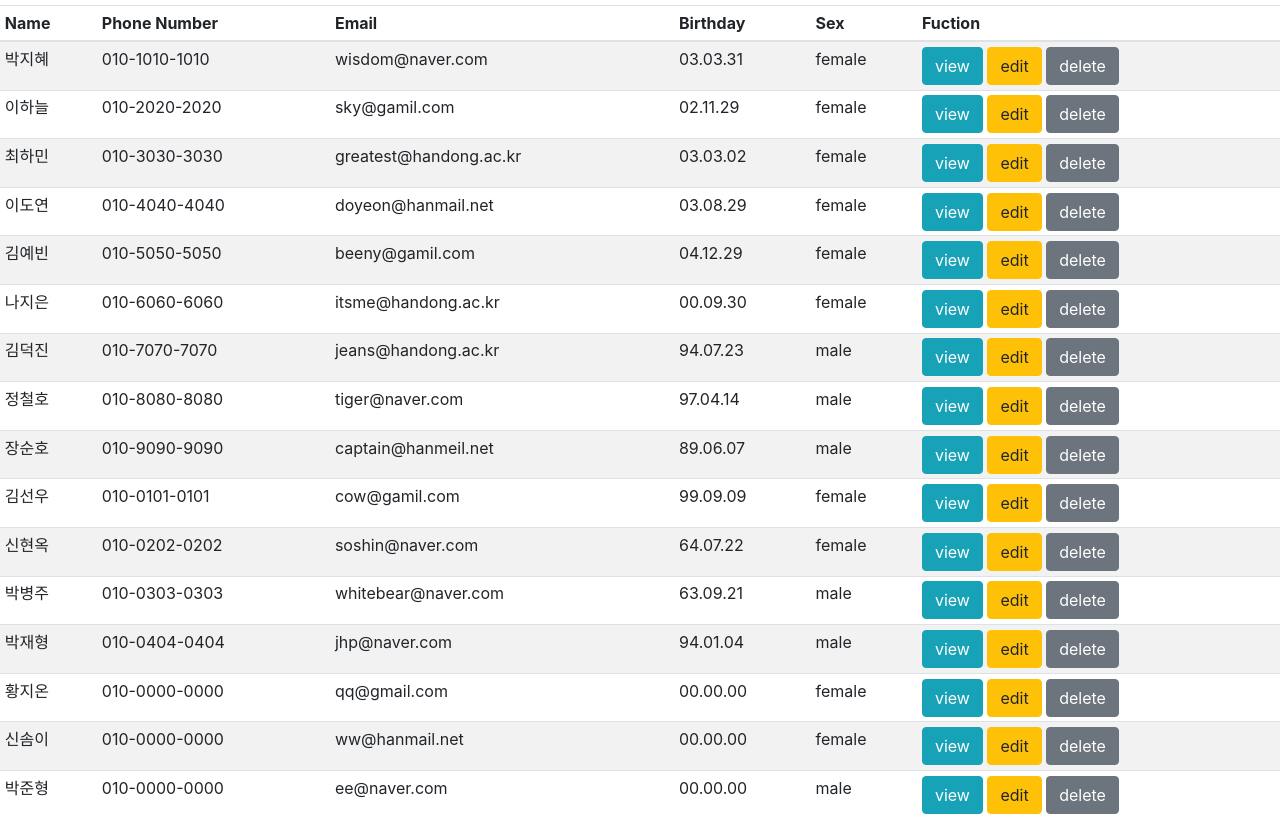
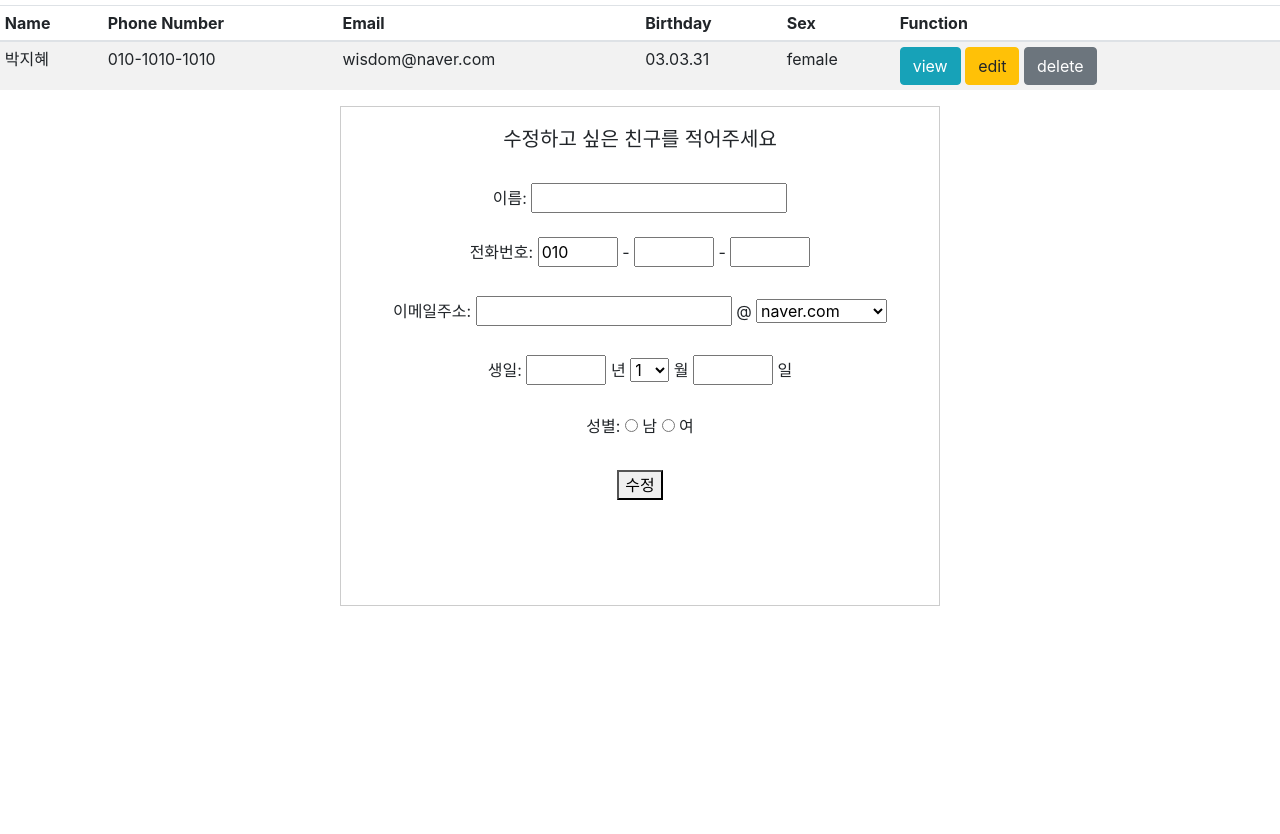
Before and after one commit to syp0728/PP2_Project2, a plain HTML site: page edit.html in a window 1280 px wide. Shown: the part 105-939 px from the top of the page. After the commit the page ends 800 px from the top, so only its background shows below. Drawn offline with nearby package versions, Linux system fonts and the light colour scheme.

Commit message:
edit form

```diff
--- a/edit.html
+++ b/edit.html
@@ -14,6 +14,22 @@
         .button-section a {
             display: block;
             margin-bottom: 10px;
+        }
+        /* Square container for form content */
+        .square-container {
+            background-color: #fff;
+            border: 1px solid #ccc;
+            padding: 20px;
+            width: 600px;
+            height: 500px;
+            margin: 0 auto;
+        }
+        /* Adjust the width of phone number input fields */
+        .phone-input {
+            width: 80px; /* Adjust the width as needed */
+        }
+        .birthday-input {
+            width: 80px;
         }
     </style>
 </head>
@@ -67,7 +83,7 @@
               <th>Email</th>
               <th>Birthday</th>
               <th>Sex</th>
-              <th>Fuction</th>
+              <th>Function</th>
             </tr>
           </thead>
           <tbody>
@@ -81,194 +97,86 @@
                 <a class="btn btn-info" href="#">view</a>
                 <a class="btn btn-warning" href="#">edit</a>
                 <a class="btn btn-secondary" href="#">delete</a>
-            </td>
+              </td>
             </tr>
-            <tr>
-                <td>이하늘</td>
-                <td>010-2020-2020</td>
-                <td>sky@gamil.com</td>
-                <td>02.11.29</td>
-                <td>female</td>
-                <td>
-                    <a class="btn btn-info" href="#">view</a>
-                    <a class="btn btn-warning" href="#">edit</a>
-                    <a class="btn btn-secondary" href="#">delete</a>
-                </td>
-              </tr>
-              <tr>
-                <td>최하민</td>
-                <td>010-3030-3030</td>
-                <td>greatest@handong.ac.kr</td>
-                <td>03.03.02</td>
-                <td>female</td>
-                <td>
-                    <a class="btn btn-info" href="#">view</a>
-                    <a class="btn btn-warning" href="#">edit</a>
-                    <a class="btn btn-secondary" href="#">delete</a>
-                </td>
-              </tr>
-              <tr>
-                <td>이도연</td>
-                <td>010-4040-4040</td>
-                <td>doyeon@hanmail.net</td>
-                <td>03.08.29</td>
-                <td>female</td>
-                <td>
-                    <a class="btn btn-info" href="#">view</a>
-                    <a class="btn btn-warning" href="#">edit</a>
-                    <a class="btn btn-secondary" href="#">delete</a>
-                </td>
-              </tr>
-              <tr>
-                <td>김예빈</td>
-                <td>010-5050-5050</td>
-                <td>beeny@gamil.com</td>
-                <td>04.12.29</td>
-                <td>female</td>
-                <td>
-                    <a class="btn btn-info" href="#">view</a>
-                    <a class="btn btn-warning" href="#">edit</a>
-                    <a class="btn btn-secondary" href="#">delete</a>
-                </td>
-              </tr>
-              <tr>
-                <td>나지은</td>
-                <td>010-6060-6060</td>
-                <td>itsme@handong.ac.kr</td>
-                <td>00.09.30</td>
-                <td>female</td>
-                <td>
-                    <a class="btn btn-info" href="#">view</a>
-                    <a class="btn btn-warning" href="#">edit</a>
-                    <a class="btn btn-secondary" href="#">delete</a>
-                </td>
-              </tr>
-              <tr>
-                <td>김덕진</td>
-                <td>010-7070-7070</td>
-                <td>jeans@handong.ac.kr</td>
-                <td>94.07.23</td>
-                <td>male</td>
-                <td>
-                    <a class="btn btn-info" href="#">view</a>
-                    <a class="btn btn-warning" href="#">edit</a>
-                    <a class="btn btn-secondary" href="#">delete</a>
-                </td>
-              </tr>
-              <tr>
-                <td>정철호</td>
-                <td>010-8080-8080</td>
-                <td>tiger@naver.com</td>
-                <td>97.04.14</td>
-                <td>male</td>
-                <td>
-                    <a class="btn btn-info" href="#">view</a>
-                    <a class="btn btn-warning" href="#">edit</a>
-                    <a class="btn btn-secondary" href="#">delete</a>
-                </td>
-              </tr>
-              <tr>
-                <td>장순호</td>
-                <td>010-9090-9090</td>
-                <td>captain@hanmeil.net</td>
-                <td>89.06.07</td>
-                <td>male</td>
-                <td>
-                    <a class="btn btn-info" href="#">view</a>
-                    <a class="btn btn-warning" href="#">edit</a>
-                    <a class="btn btn-secondary" href="#">delete</a>
-                </td>
-              </tr>
-              <tr>
-                <td>김선우</td>
-                <td>010-0101-0101</td>
-                <td>cow@gamil.com</td>
-                <td>99.09.09</td>
-                <td>female</td>
-                <td>
-                    <a class="btn btn-info" href="#">view</a>
-                    <a class="btn btn-warning" href="#">edit</a>
-                    <a class="btn btn-secondary" href="#">delete</a>
-                </td>
-              </tr>
-                    <tr>
-                      <td>신현옥</td>
-                      <td>010-0202-0202</td>
-                      <td>soshin@naver.com</td>
-                      <td>64.07.22</td>
-                      <td>female</td>
-                      <td>
-                        <a class="btn btn-info" href="#">view</a>
-                        <a class="btn btn-warning" href="#">edit</a>
-                        <a class="btn btn-secondary" href="#">delete</a>
-                    </td>
-                    </tr>
-                    <tr>
-                      <td>박병주</td>
-                      <td>010-0303-0303</td>
-                      <td>whitebear@naver.com</td>
-                      <td>63.09.21</td>
-                      <td>male</td>
-                      <td>
-                        <a class="btn btn-info" href="#">view</a>
-                        <a class="btn btn-warning" href="#">edit</a>
-                        <a class="btn btn-secondary" href="#">delete</a>
-                    </td>
-                    </tr>
-                    <tr>
-                      <td>박재형</td>
-                      <td>010-0404-0404</td>
-                      <td>jhp@naver.com</td>
-                      <td>94.01.04</td>
-                      <td>male</td>
-                      <td>
-                        <a class="btn btn-info" href="#">view</a>
-                        <a class="btn btn-warning" href="#">edit</a>
-                        <a class="btn btn-secondary" href="#">delete</a>
-                    </td>
-                    </tr>
-                    <tr>
-                      <td>황지온</td>
-                      <td>010-0000-0000</td>
-                      <td>qq@gmail.com</td>
-                      <td>00.00.00</td>
-                      <td>female</td>
-                      <td>
-                        <a class="btn btn-info" href="#">view</a>
-                        <a class="btn btn-warning" href="#">edit</a>
-                        <a class="btn btn-secondary" href="#">delete</a>
-                    </td>
-                    </tr>
-                    <tr>
-                      <td>신솜이</td>
-                      <td>010-0000-0000</td>
-                      <td>ww@hanmail.net</td>
-                      <td>00.00.00</td>
-                      <td>female</td>
-                      <td>
-                        <a class="btn btn-info" href="#">view</a>
-                        <a class="btn btn-warning" href="#">edit</a>
-                        <a class="btn btn-secondary" href="#">delete</a>
-                    </td>
-                    </tr>
-                    <tr>
-                      <td>박준형</td>
-                      <td>010-0000-0000</td>
-                      <td>ee@naver.com</td>
-                      <td>00.00.00</td>
-                      <td>male</td>
-                      <td>
-                        <a class="btn btn-info" href="#">view</a>
-                        <a class="btn btn-warning" href="#">edit</a>
-                        <a class="btn btn-secondary" href="#">delete</a>
-                    </td>
-                    </tr>
           </tbody>
         </table>
-      </div>
+    </div>
 
-    <!-- Include Bootstrap JavaScript and jQuery (optional) -->
-    <script src="https://code.jquery.com/jquery-3.5.1.slim.min.js"></script>
-    <script src="https://stackpath.bootstrapcdn.com/bootstrap/4.5.2/js/bootstrap.min.js"></script>
+    <!-- Square container for form content -->
+    <div class="square-container"><center>
+        <h5>수정하고 싶은 친구를 적어주세요</h5><br>
+        <form id="friendForm" onsubmit="return ValidateForm()">
+            <h7>이름:</h7>
+            <input type="text" id="fname" name="fname" value="" required><br><br>
+
+            <h7>전화번호:</h7>
+            <input type="text" id="phone1" name="phone1" value="010" class="phone-input" required>
+            <label for="phone1">-</label>
+            <input type="text" id="phone2" name="phone2" value="" class="phone-input" required>
+            <label for="phone2">-</label>
+            <input type="text" id="phone3" name="phone3" value="" class="phone-input" required><br><br>
+
+            <h>이메일주소:</h7>
+            <input type="text" id="emailName" name="emailName" value="" required>
+            <label for="emailName">@</label>
+            <select id="emailDomain" name="emailDomain">
+                <option value="naver">naver.com</option>
+                <option value="gmail">gmail.com</option>
+                <option value="hanmail">hanmail.net</option>
+                <option value="handong">handong.ac.kr</option>
+            </select><br><br>
+
+            <h7>생일:</h7>
+            <input type="text" id="birthYear" name="birthYear" value="" class="phone-input" required>
+            <label for="birthYear">년</label>
+            <select id="birthMonth" name="birthMonth">
+                <option value="1">1</option>
+                <option value="2">2</option>
+                <option value="3">3</option>
+                <option value="4">4</option>
+                <option value="5">5</option>
+                <option value="6">6</option>
+                <option value="7">7</option>
+                <option value="8">8</option>
+                <option value="9">9</option>
+                <option value="10">10</option>
+                <option value="11">11</option>
+                <option value="12">12</option>
+            </select>
+            <label for="birthMonth">월</label>
+            <input type="text" id="birthDay" name="birthDay" value="" class="phone-input" required>
+            <label for="birthDay">일</label><br><br>
+
+            <h7>성별:</h7>
+            <input type="radio" id="male" name="sex" value="남" required>
+            <label for="male">남</label>
+            <input type="radio" id="female" name="sex" value="여"required>
+            <label for="female">여</label><br><br>
+
+            <button type="submit">수정</button>
+    </form>
+</div></center>
+
+<!-- Include Bootstrap JavaScript and jQuery (optional) -->
+<script src="https://code.jquery.com/jquery-3.5.1.slim.min.js"></script>
+<script src="https://stackpath.bootstrapcdn.com/bootstrap/4.5.2/js/bootstrap.min.js"></script>
+<script>
+    function ValidateForm() {
+        // Add your form validation logic here
+        var fname = document.getElementById("fname").value;
+        var phone1 = document.getElementById("phone1").value;
+        var phone2 = document.getElementById("phone2").value;
+        var phone3 = document.getElementById("phone3").value;
+        var emailName = document.getElementById("emailName").value;
+        var birthYear = document.getElementById("birthYear").value;
+        var birthMonth = document.getElementById("birthMonth").value;
+        var birthDay = document.getElementById("birthDay").value;
+
+
+        alert("수정되었습니다");
+        return false;
+    }
+</script>
 </body>
 </html>
```
Also changed, not shown: style.html (added).
